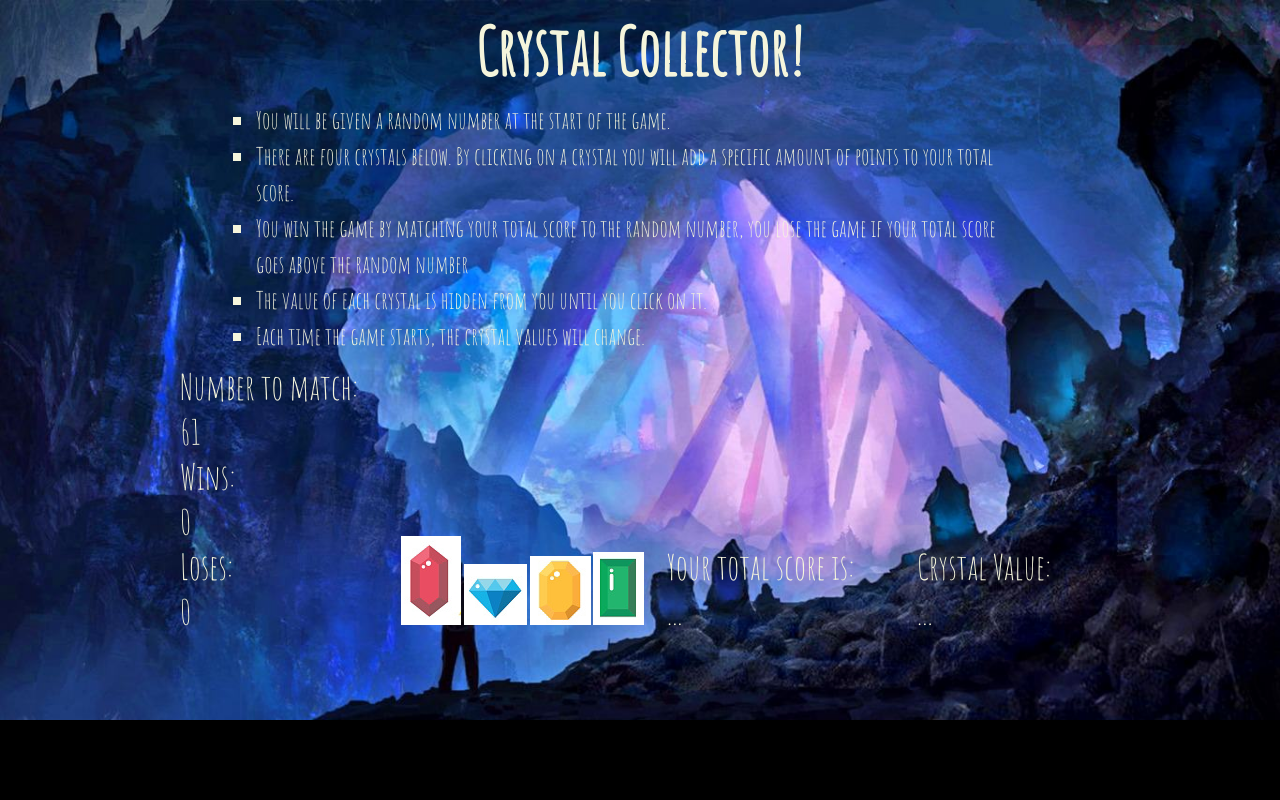
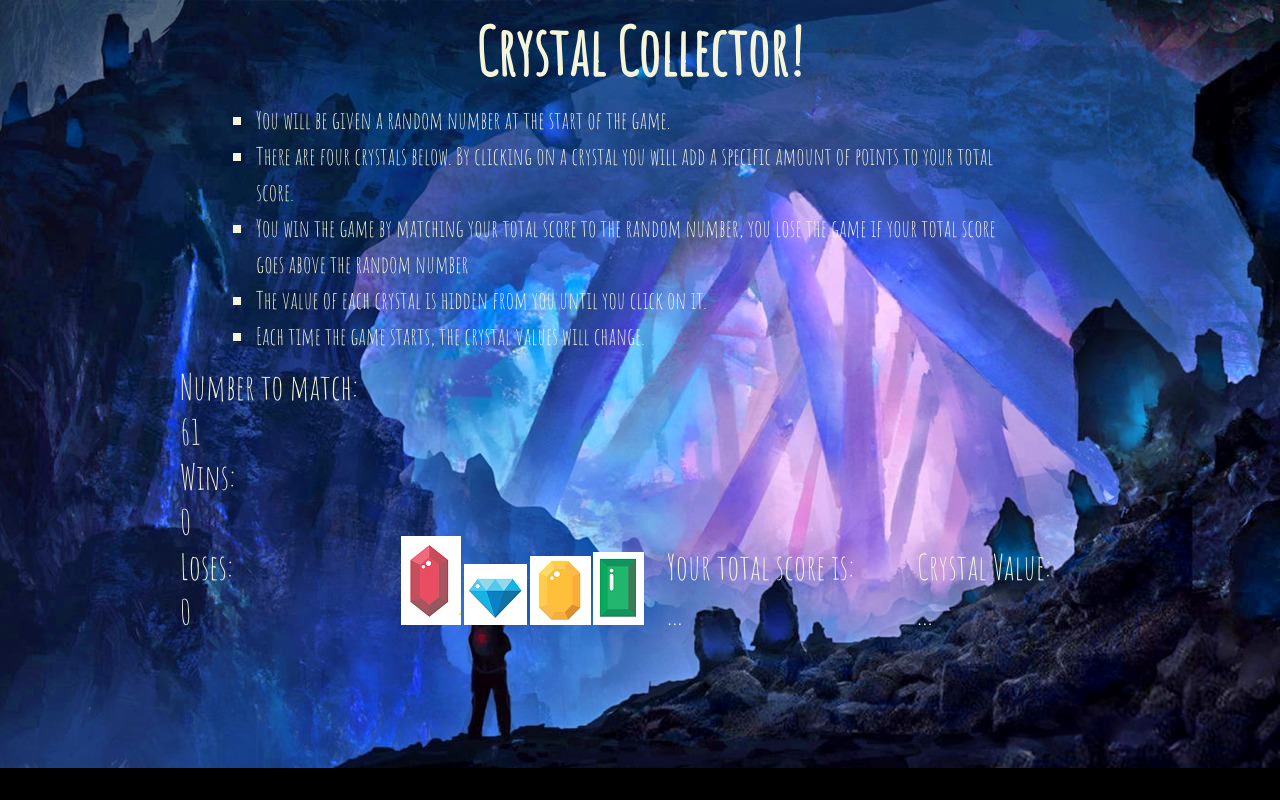
Before and after one commit to walterioo/unit-4-game, a plain HTML site: page index.html in a window 1280 px wide. Drawn offline with nearby package versions, Linux system fonts and the light colour scheme.

```diff
--- a/assets/css/style.css
+++ b/assets/css/style.css
@@ -3,9 +3,10 @@
     line-height: normal;
     background-color: black;
     background-image: url(../images/background.jpg);
-    background-size: cover;
+    background-size: auto auto;
     background-repeat: no-repeat;
     color: beige;
+
 }
 
 .container {
```
Also changed, not shown: 1 other file.
